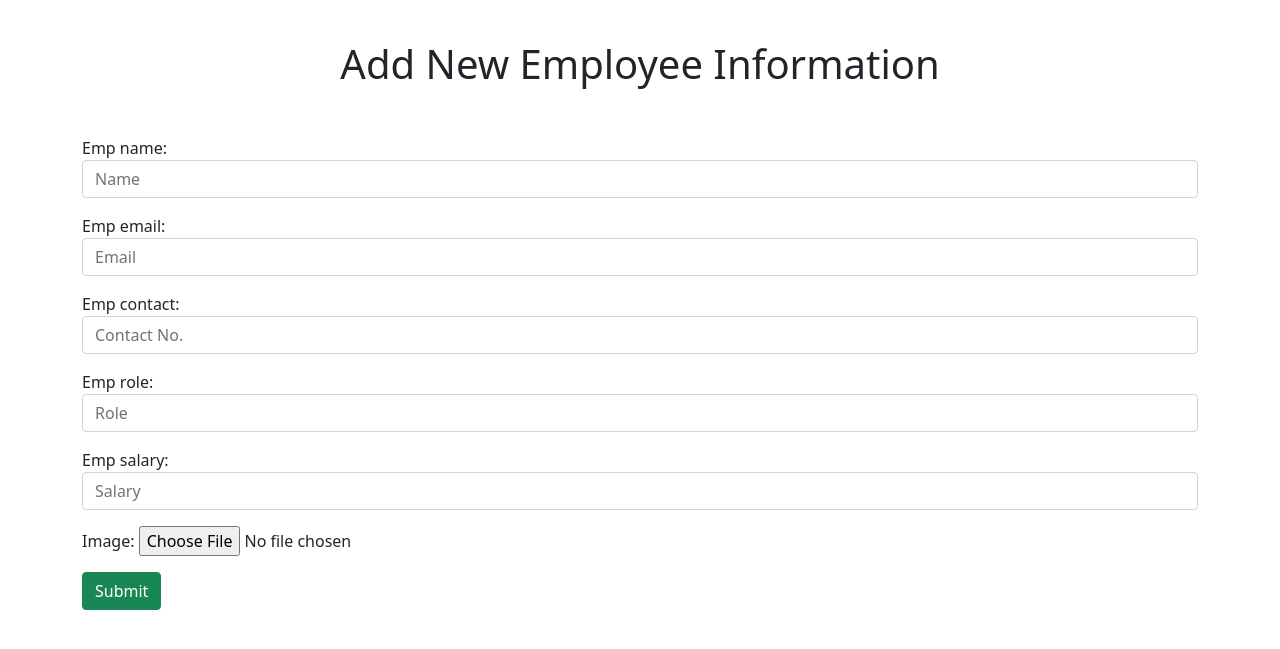
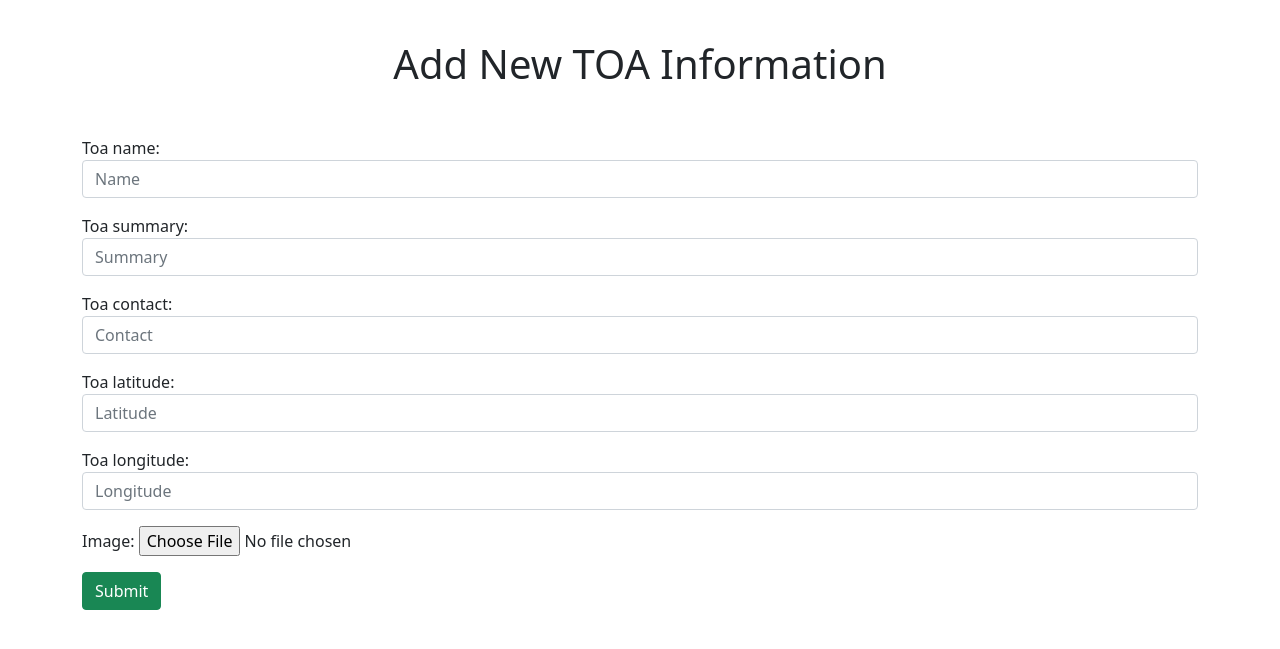
Before and after one commit to njcalderone/app_django_boilerplate, a Django app: page /CRUD/create/ in a window 1280 px wide. Shown: the top 649 px of the page. Run offline with Django 4.2, Linux system fonts and the light colour scheme.

Commit message:
New CRUD Working

```diff
--- a/App_CRUD/admin.py
+++ b/App_CRUD/admin.py
@@ -1,4 +1,4 @@
 from django.contrib import admin
-from .models import Employee
+from .models import TOA
 
-admin.site.register(Employee)
+admin.site.register(TOA)
--- a/App_CRUD/apps.py
+++ b/App_CRUD/apps.py
@@ -1,6 +1,6 @@
 from django.apps import AppConfig
 
 
-class EmployeeConfig(AppConfig):
+class TOAConfig(AppConfig):
     default_auto_field = 'django.db.models.BigAutoField'
     name = 'App_CRUD'
--- a/App_CRUD/forms.py
+++ b/App_CRUD/forms.py
@@ -1,17 +1,17 @@
 from django import forms
 from django.forms import ModelForm
-from .models import Employee
+from .models import TOA
 
-class EmployeeForm(ModelForm):
+class TOAForm(ModelForm):
     class Meta:
-        model = Employee
+        model = TOA
 
-        fields = ('emp_name', 'emp_email', 'emp_contact', 'emp_role', 'emp_salary', 'image')
+        fields = ('toa_name', 'toa_summary', 'toa_contact', 'toa_latitude', 'toa_longitude', 'image')
 
         widgets = {
-            'emp_name': forms.TextInput(attrs={'class': 'form-control', 'placeholder': 'Name'}),
-            'emp_email': forms.TextInput(attrs={'class': 'form-control', 'placeholder': 'Email'}),
-            'emp_contact': forms.TextInput(attrs={'class': 'form-control', 'placeholder': 'Contact No.'}),
-            'emp_role': forms.TextInput(attrs={'class': 'form-control', 'placeholder': 'Role'}),
-            'emp_salary': forms.TextInput(attrs={'class': 'form-control', 'placeholder': 'Salary'}),
+            'toa_name': forms.TextInput(attrs={'class': 'form-control', 'placeholder': 'Name'}),
+            'toa_summary': forms.TextInput(attrs={'class': 'form-control', 'placeholder': 'Summary'}),
+            'toa_contact': forms.TextInput(attrs={'class': 'form-control', 'placeholder': 'Contact'}),
+            'toa_latitude': forms.TextInput(attrs={'class': 'form-control', 'placeholder': 'Latitude'}),
+            'toa_longitude': forms.TextInput(attrs={'class': 'form-control', 'placeholder': 'Longitude'}),
         }
--- a/App_CRUD/models.py
+++ b/App_CRUD/models.py
@@ -1,18 +1,19 @@
 from django.db import models
 import uuid
+from django.core.validators import MaxValueValidator, MinValueValidator
 
-class Employee(models.Model):
+class TOA(models.Model):
     id = models.UUIDField(default=uuid.uuid4, unique=True, primary_key=True, editable=False)
-    emp_name = models.CharField(max_length=200)
-    emp_email = models.EmailField()
-    emp_contact = models.CharField(max_length=20)
-    emp_role = models.CharField(max_length=200)
-    emp_salary = models.IntegerField()
+    toa_name = models.CharField(max_length=200)
+    toa_summary = models.CharField(max_length=1000)
+    toa_contact = models.CharField(max_length=200)
+    toa_latitude = models.FloatField(validators=[MinValueValidator(-90.0), MaxValueValidator(90.0)],)
+    toa_longitude = models.FloatField(validators=[MinValueValidator(-180.0), MaxValueValidator(180.0)],)
 
     image = models.ImageField(blank=True, upload_to='images')
 
     def __str__(self):
-        return self.emp_name
+        return self.toa_name
 
     @property
     def imageURL(self):
--- a/App_CRUD/templates/employee/edit.html
+++ b/App_CRUD/templates/toa/create.html
@@ -1,11 +1,11 @@
-{% extends 'employee/base.html' %}
+{% extends 'toa/base.html' %}
 
 {% block title %}
-    <title>Edit</title>
+    <title>Create</title>
 {% endblock title %}
 
 {% block content %}
-    <h1 style="text-align: center; padding-top: 1em; padding-bottom: 1em;">Edit Employee Information</h1>
+    <h1 style="text-align: center; padding-top: 1em; padding-bottom: 1em;">Add New TOA Information</h1>
 
     <form action="" method="POST" enctype="multipart/form-data">
         {% csrf_token %}
--- a/App_CRUD/templates/employee/create.html
+++ b/App_CRUD/templates/toa/edit.html
@@ -1,11 +1,11 @@
-{% extends 'employee/base.html' %}
+{% extends 'toa/base.html' %}
 
 {% block title %}
-    <title>Create</title>
+    <title>Edit</title>
 {% endblock title %}
 
 {% block content %}
-    <h1 style="text-align: center; padding-top: 1em; padding-bottom: 1em;">Add New Employee Information</h1>
+    <h1 style="text-align: center; padding-top: 1em; padding-bottom: 1em;">Edit TOA Information</h1>
 
     <form action="" method="POST" enctype="multipart/form-data">
         {% csrf_token %}
--- a/App_CRUD/views_CRUD.py
+++ b/App_CRUD/views_CRUD.py
@@ -1,22 +1,22 @@
 from django.shortcuts import render, redirect
-from .models import Employee
-from .forms import EmployeeForm
+from .models import TOA
+from .forms import TOAForm
 from django.db.models import Q
 from Project_Django_Boilerplate_GAP.views import get_user_roles
 
 
-def employees_list(request):
-    # employees = Employee.objects.all()
+def toas_list(request):
+    # toas = TOA.objects.all()
 
     search_query = ""
 
     if request.GET.get('search_query'):
         search_query = request.GET.get('search_query')
 
-    employees = Employee.objects.filter(
-        Q(emp_name__icontains=search_query) |
-        Q(emp_role__icontains=search_query) |
-        Q(emp_salary__icontains=search_query)
+    toas = TOA.objects.filter(
+        Q(toa_name__icontains=search_query) |
+        Q(toa_contact__icontains=search_query) |
+        Q(toa_summary__icontains=search_query)
     )
     roles = get_user_roles(request)
     if "Basic_User" in roles:
@@ -24,54 +24,54 @@
     else:
         access = "FALSE"
     context = {
-        'employees': employees,
+        'toas': toas,
         'search_query': search_query,
         'login_roles': roles,
         'basic_access': access,
     }
-    return render(request, 'employee/list.html', context)
+    return render(request, 'toa/list.html', context)
 
 
-def create_employee(request):
-    form = EmployeeForm()
+def create_toa(request):
+    form = TOAForm()
 
     if request.method == 'POST':
-        form = EmployeeForm(request.POST, request.FILES)
+        form = TOAForm(request.POST, request.FILES)
         if form.is_valid():
             form.save()
-            return redirect('employees-list')
+            return redirect('toas-list')
 
     context = {
         'form': form,
     }
-    return render(request, 'employee/create.html', context)
+    return render(request, 'toa/create.html', context)
 
 
-def edit_employee(request, pk):
-    employee = Employee.objects.get(id=pk)
-    form = EmployeeForm(instance=employee)
+def edit_toa(request, pk):
+    toa = TOA.objects.get(id=pk)
+    form = TOAForm(instance=toa)
 
     if request.method == 'POST':
-        form = EmployeeForm(request.POST, request.FILES, instance=employee)
+        form = TOAForm(request.POST, request.FILES, instance=toa)
         if form.is_valid():
             form.save()
-            return redirect('employees-list')
+            return redirect('toas-list')
 
     context = {
-        'employee': employee,
+        'toa': toa,
         'form': form,
     }
-    return render(request, 'employee/edit.html', context)
+    return render(request, 'toa/edit.html', context)
 
 
-def delete_employee(request, pk):
-    employee = Employee.objects.get(id=pk)
+def delete_toa(request, pk):
+    toa = TOA.objects.get(id=pk)
 
     if request.method == 'POST':
-        employee.delete()
-        return redirect('employees-list')
+        toa.delete()
+        return redirect('toas-list')
 
     context = {
-        'employee': employee,
+        'toa': toa,
     }
-    return render(request, 'employee/delete.html', context)
+    return render(request, 'toa/delete.html', context)
--- a/Project_Django_Boilerplate_GAP/settings.py
+++ b/Project_Django_Boilerplate_GAP/settings.py
@@ -47,7 +47,7 @@
     'allauth.socialaccount.providers.keycloak',
 
     # apps
-    'App_CRUD.apps.EmployeeConfig',
+    'App_CRUD.apps.TOAConfig',
 
 ]
 
@@ -150,7 +150,7 @@
 STATICFILES_STORAGE = "whitenoise.storage.CompressedStaticFilesStorage"
 STATICFILES_DIRS = [
     os.path.join(BASE_DIR, 'Project_Django_Boilerplate_GAP/static/'),
-    os.path.join(BASE_DIR, 'App_Data_Table/static/')
+    os.path.join(BASE_DIR, 'App_CRUD/static/')
 ]
 MEDIA_URL = '/media/'
 MEDIA_ROOT = BASE_DIR / 'media'
--- a/Project_Django_Boilerplate_GAP/urls.py
+++ b/Project_Django_Boilerplate_GAP/urls.py
@@ -27,8 +27,8 @@
                   path('redirect/', views.redirect, name='redirect'),
                   path('admin/', admin.site.urls),
                   path('accounts/', include('allauth.urls')),
-                  path('CRUD/list/', views_CRUD.employees_list, name='employees-list'),
-                  path('CRUD/create/', views_CRUD.create_employee, name='create-employee'),
-                  path('CRUDE/edit/<str:pk>/', views_CRUD.edit_employee, name='edit-employee'),
-                  path('CRUDE/delete/<str:pk>/', views_CRUD.delete_employee, name='delete-employee'),
+                  path('CRUD/list/', views_CRUD.toas_list, name='toas-list'),
+                  path('CRUD/create/', views_CRUD.create_toa, name='create-toa'),
+                  path('CRUDE/edit/<str:pk>/', views_CRUD.edit_toa, name='edit-toa'),
+                  path('CRUDE/delete/<str:pk>/', views_CRUD.delete_toa, name='delete-toa'),
               ] + static(settings.STATIC_URL, document_root=settings.STATIC_ROOT)
```
Also changed, not shown: App_CRUD/templates/toa/delete.html (renamed from App_CRUD/templates/employee/delete.html, +4 -4 lines), App_CRUD/templates/toa/list.html (renamed from App_CRUD/templates/employee/list.html, +17 -17 lines), App_CRUD/urls.py (+4 -4 lines), App_CRUD/migrations/0001_initial.py, App_CRUD/templates/toa/base.html (renamed from App_CRUD/templates/employee/base.html), db.sqlite3, 1 other file.
